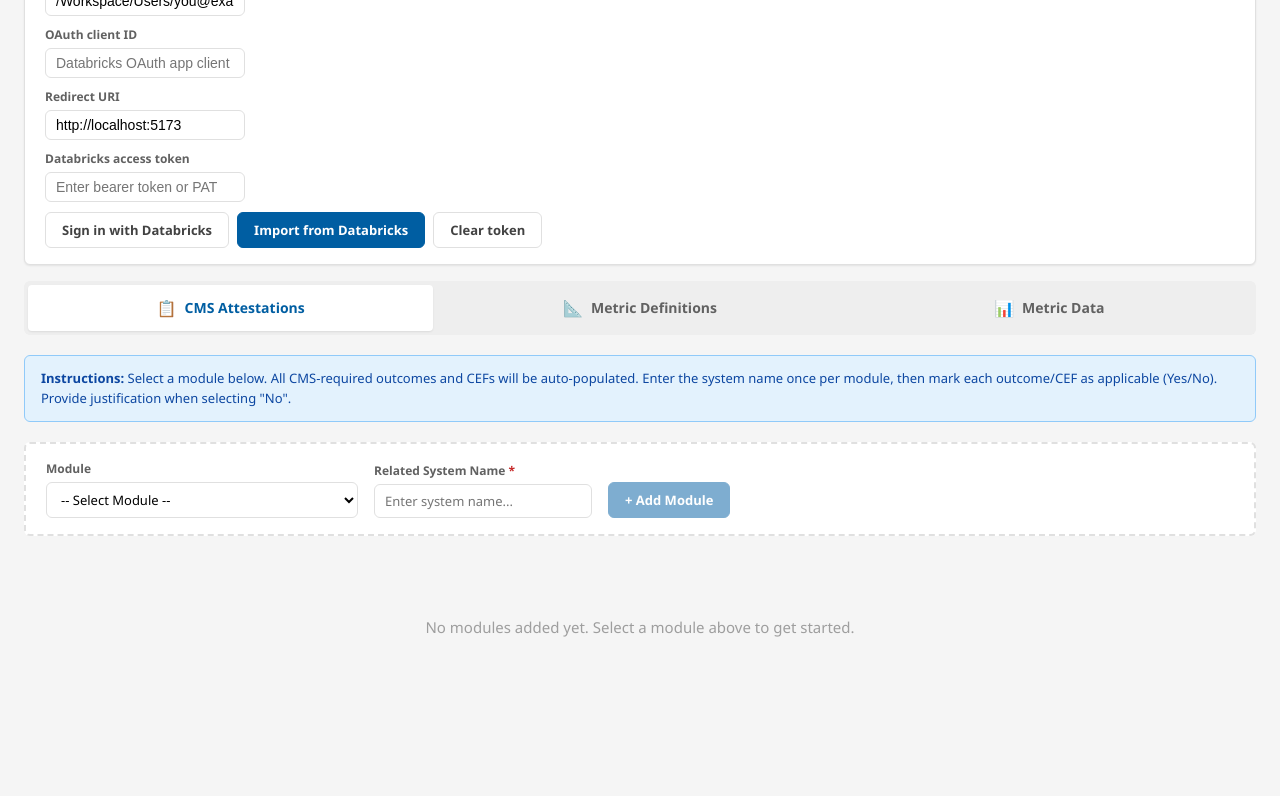
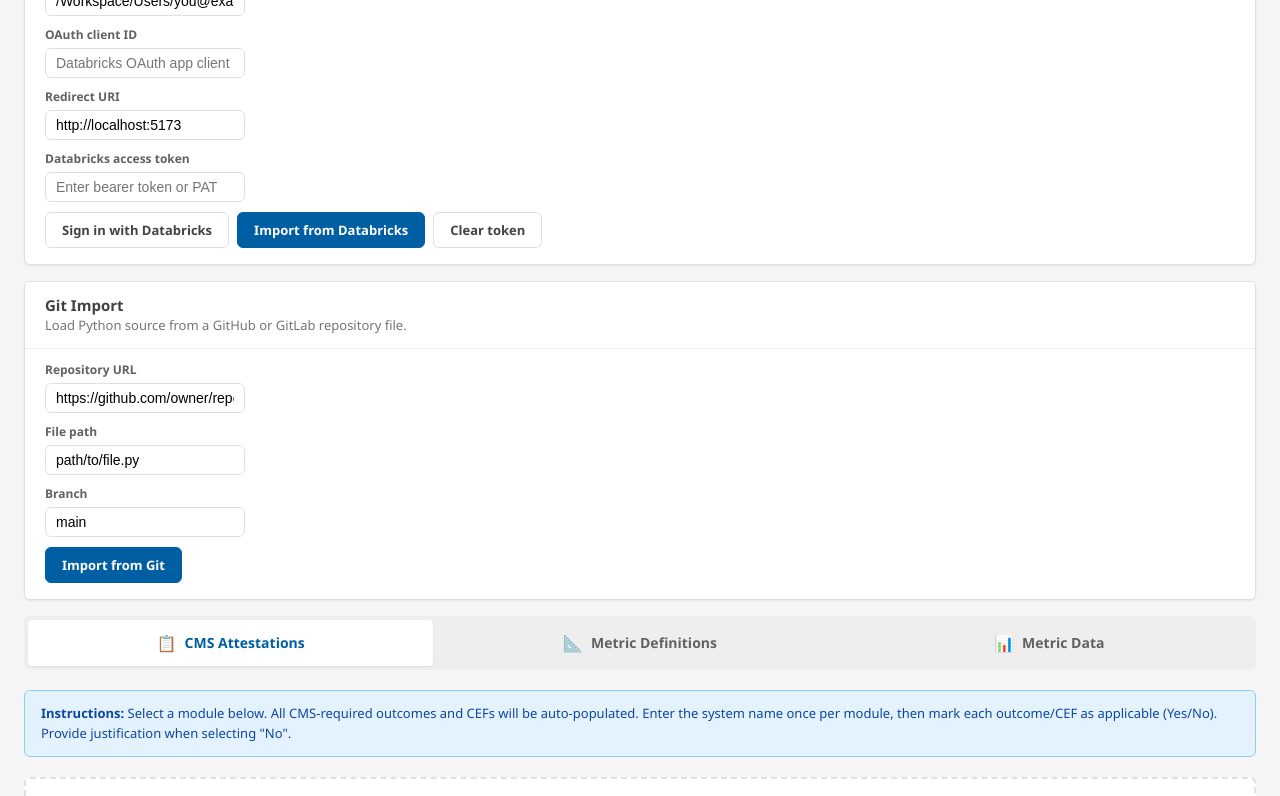
Before and after one commit to smahoney10/orw-form, a React (Vite) app: page / in a window 1280 px wide. Shown: the part 447-1243 px from the top of the page. Before the commit the page ends 1206 px from the top, so only its background shows below. Built offline with nearby package versions, Linux system fonts and the light colour scheme.

Commit message:
change to github integration

```diff
--- a/src/App.jsx
+++ b/src/App.jsx
@@ -7,6 +7,7 @@
 import MetricData from './components/MetricData';
 import ValidationSummary from './components/ValidationSummary';
 import DatabricksConnector from './components/DatabricksConnector';
+import GitImportPanel from './components/GitImportPanel';
 import BoxImportPage from './components/BoxImportPage';
 import { MODULE_ABBREVIATIONS } from './data/referenceData';
 import './App.css';
@@ -272,6 +273,8 @@
 
           <DatabricksConnector onImport={applyImportedPayload} />
 
+          <GitImportPanel onImport={applyImportedPayload} />
+
           <TabNavigation
             activeTab={activeTab}
             onTabChange={setActiveTab}
--- /dev/null
+++ b/src/components/GitImportPanel.jsx
@@ -0,0 +1,90 @@
+import { useState } from 'react';
+import { fetchGitFileContent } from '../services/gitImport';
+import { parsePythonCode } from '../services/databricks';
+
+function GitImportPanel({ onImport }) {
+  const [repoUrl, setRepoUrl] = useState('https://github.com/owner/repo');
+  const [filePath, setFilePath] = useState('path/to/file.py');
+  const [branch, setBranch] = useState('main');
+  const [loading, setLoading] = useState(false);
+  const [error, setError] = useState('');
+  const [status, setStatus] = useState('');
+
+  const handleSubmit = async (event) => {
+    event.preventDefault();
+    setLoading(true);
+    setError('');
+    setStatus('');
+
+    try {
+      const content = await fetchGitFileContent({ repoUrl, filePath, branch });
+      const pythonCode = parsePythonCode(content);
+
+      if (!pythonCode) {
+        throw new Error('The file did not contain any readable content.');
+      }
+
+      onImport({ pythonCode, importedFrom: 'git' });
+      setStatus('Imported Python code from Git repository.');
+    } catch (err) {
+      setError(err.message || 'Unable to import from Git repository.');
+    } finally {
+      setLoading(false);
+    }
+  };
+
+  return (
+    <section className="settings-panel" style={{ marginTop: '16px' }}>
+      <div className="settings-header">
+        <div>
+          <h3>Git Import</h3>
+          <div className="settings-summary">Load Python source from a GitHub or GitLab repository file.</div>
+        </div>
+      </div>
+      <div className="settings-body">
+        <form onSubmit={handleSubmit} className="settings-row" style={{ flexDirection: 'column', gap: '10px' }}>
+          <div className="settings-field">
+            <label htmlFor="repoUrl">Repository URL</label>
+            <input
+              id="repoUrl"
+              value={repoUrl}
+              onChange={(event) => setRepoUrl(event.target.value)}
+              placeholder="https://github.com/owner/repo"
+            />
+          </div>
+
+          <div className="settings-field">
+            <label htmlFor="filePath">File path</label>
+            <input
+              id="filePath"
+              value={filePath}
+              onChange={(event) => setFilePath(event.target.value)}
+              placeholder="path/to/file.py"
+            />
+          </div>
+
+          <div className="settings-field">
+            <label htmlFor="branch">Branch</label>
+            <input
+              id="branch"
+              value={branch}
+              onChange={(event) => setBranch(event.target.value)}
+              placeholder="main"
+            />
+          </div>
+
+          <div style={{ display: 'flex', gap: '8px', alignItems: 'center', flexWrap: 'wrap' }}>
+            <button className="btn btn-primary" type="submit" disabled={loading}>
+              {loading ? 'Loading...' : 'Import from Git'}
+            </button>
+          </div>
+
+          {error ? <div className="field-error">{error}</div> : null}
+          {status ? <div className="settings-summary">{status}</div> : null}
+        </form>
+      </div>
+    </section>
+  );
+}
+
+export default GitImportPanel;
--- /dev/null
+++ b/src/services/gitImport.js
@@ -0,0 +1,23 @@
+export async function fetchGitFileContent({ repoUrl, filePath, branch = 'main' }) {
+  if (!repoUrl || !filePath) {
+    throw new Error('Repository URL and file path are required');
+  }
+
+  const normalizedRepo = repoUrl.replace(/\/$/, '');
+  const rawUrl = normalizedRepo.includes('github.com')
+    ? `${normalizedRepo}/raw/${branch}/${filePath.replace(/^\//, '')}`
+    : normalizedRepo.includes('gitlab.com')
+      ? `${normalizedRepo}/-/raw/${branch}/${filePath.replace(/^\//, '')}`
+      : null;
+
+  if (!rawUrl) {
+    throw new Error('Only GitHub and GitLab repository URLs are supported');
+  }
+
+  const response = await fetch(rawUrl);
+  if (!response.ok) {
+    throw new Error(`Unable to fetch file from Git repository (${response.status})`);
+  }
+
+  return response.text();
+}
```
